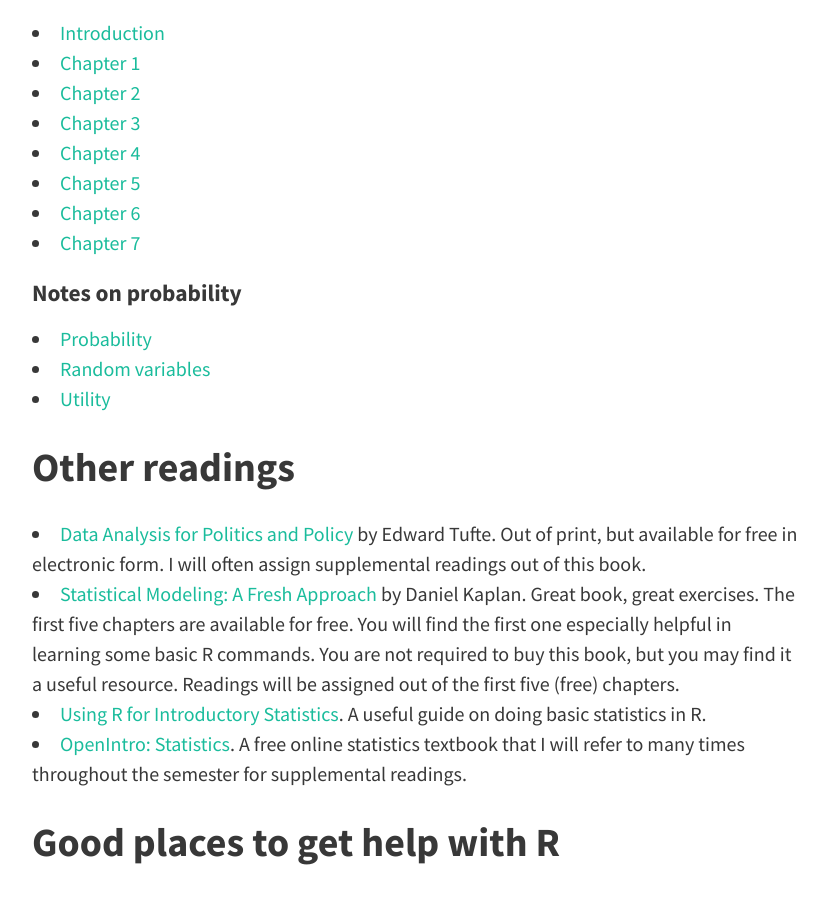
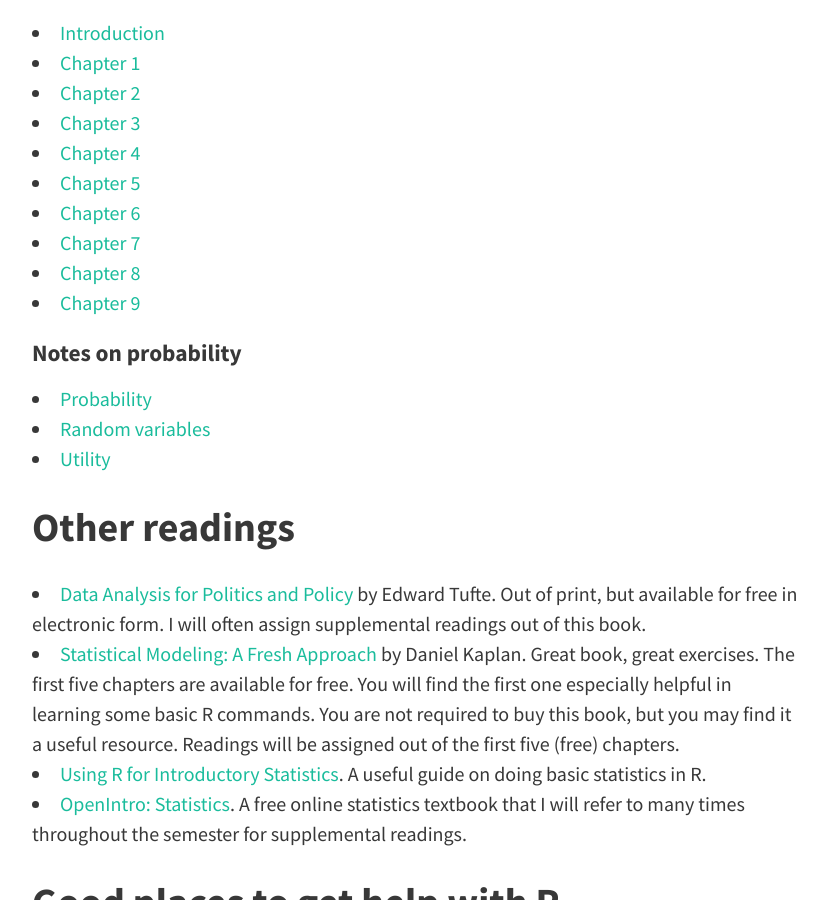
Before and after one commit to jgscott/SDS325H_Spring2015, a Jekyll site: the page built from resources.md, in a window 1280 px wide and 900 px high, scrolled down 401 px. Shown: the whole window, without its empty margins (224-1051 px from the left). Built offline with Jekyll 4.4.1, drawn with Linux system fonts in a browser that asks for light colours; nearby versions of some CDN libraries.

```diff
--- a/_data/r.yml
+++ b/_data/r.yml
@@ -1,4 +1,5 @@
 - r: exercises05_SDS325H_Spring2015.R
 - r: exercises06_SDS325H_Spring2015.R
+- r: exercises08_SDS325H_Spring2015.R
 - r: OrchardSprays.R
 - r: titanic.R
--- a/resources.md
+++ b/resources.md
@@ -17,12 +17,13 @@ This is in a state of continual editing, so I will post the
 * [Chapter 5]({{ site.baseurl }}/files/05-QuantifyingUncertaintyPart1.pdf)
 * [Chapter 6]({{ site.baseurl }}/files/06-MultipleRegression.pdf)
 * [Chapter 7]({{ site.baseurl }}/files/07-QuantifyingUncertaintyPart2.pdf)
+* [Chapter 8]({{ site.baseurl }}/files/08-VariationInTime.pdf)
+* [Chapter 9]({{ site.baseurl }}/files/09-BinaryOutcomes.pdf)
 
 ### Notes on probability
 * [Probability]({{ site.baseurl }}/files/probability.pdf)
 * [Random variables]({{ site.baseurl }}/files/randomvariables.pdf)
 * [Utility]({{ site.baseurl }}/files/utility.pdf)
-
 
 
 Other readings
```
Also changed, not shown: 3 other files.
